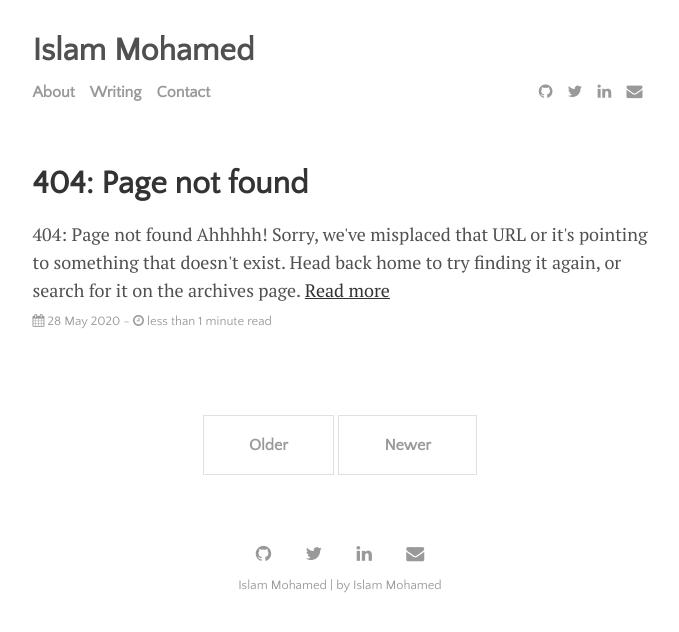
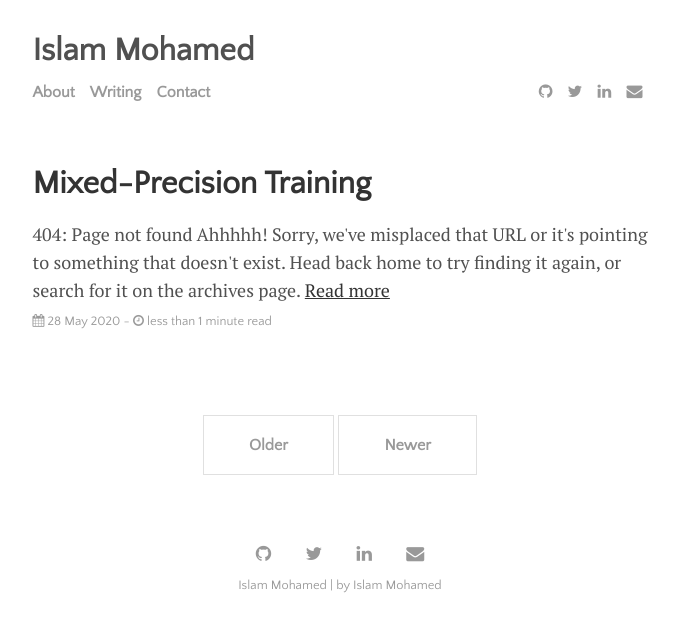
Before and after one commit to IslamMohamedMosaad/IslamMohamedMosaad.github.io, a Jekyll site: the page built from index.html, in a window 1280 px wide. Shown: the top 632 px of the page, without its empty margins (300-979 px from the left). Built offline with Jekyll 4.4.1, drawn with Linux system fonts in a browser that asks for light colours; the list of posts is cut into pages by our own code.

Commit message:
Update 2020-05-28-Mixed-Precision Training.md

```diff
--- a/_posts/2020-05-28-Mixed-Precision Training.md
+++ b/_posts/2020-05-28-Mixed-Precision Training.md
@@ -1,7 +1,6 @@
 ---
 title: Mixed-Precision Training
 layout: default
-title: "404: Page not found"
 permalink: 404.html
 ---
 
```
